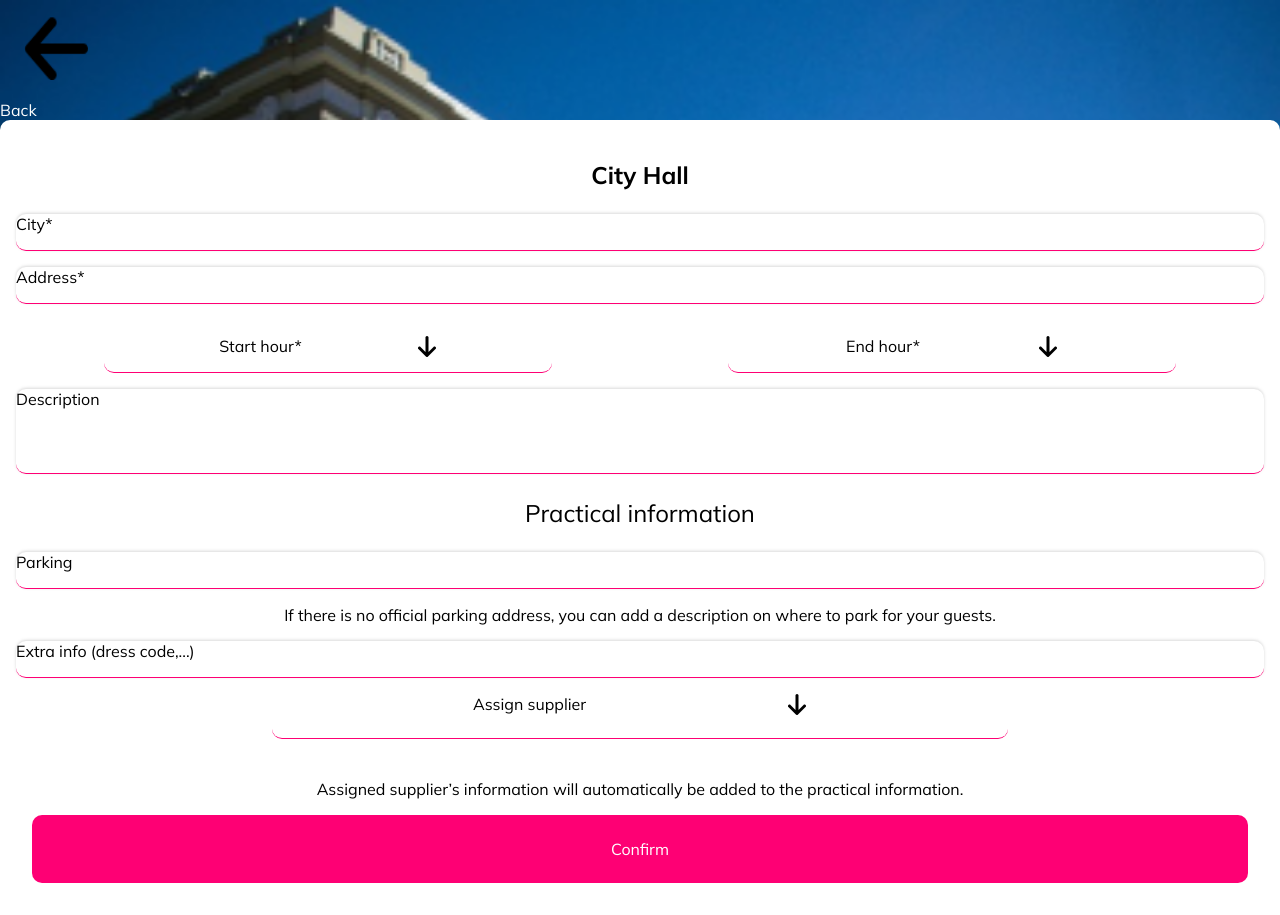
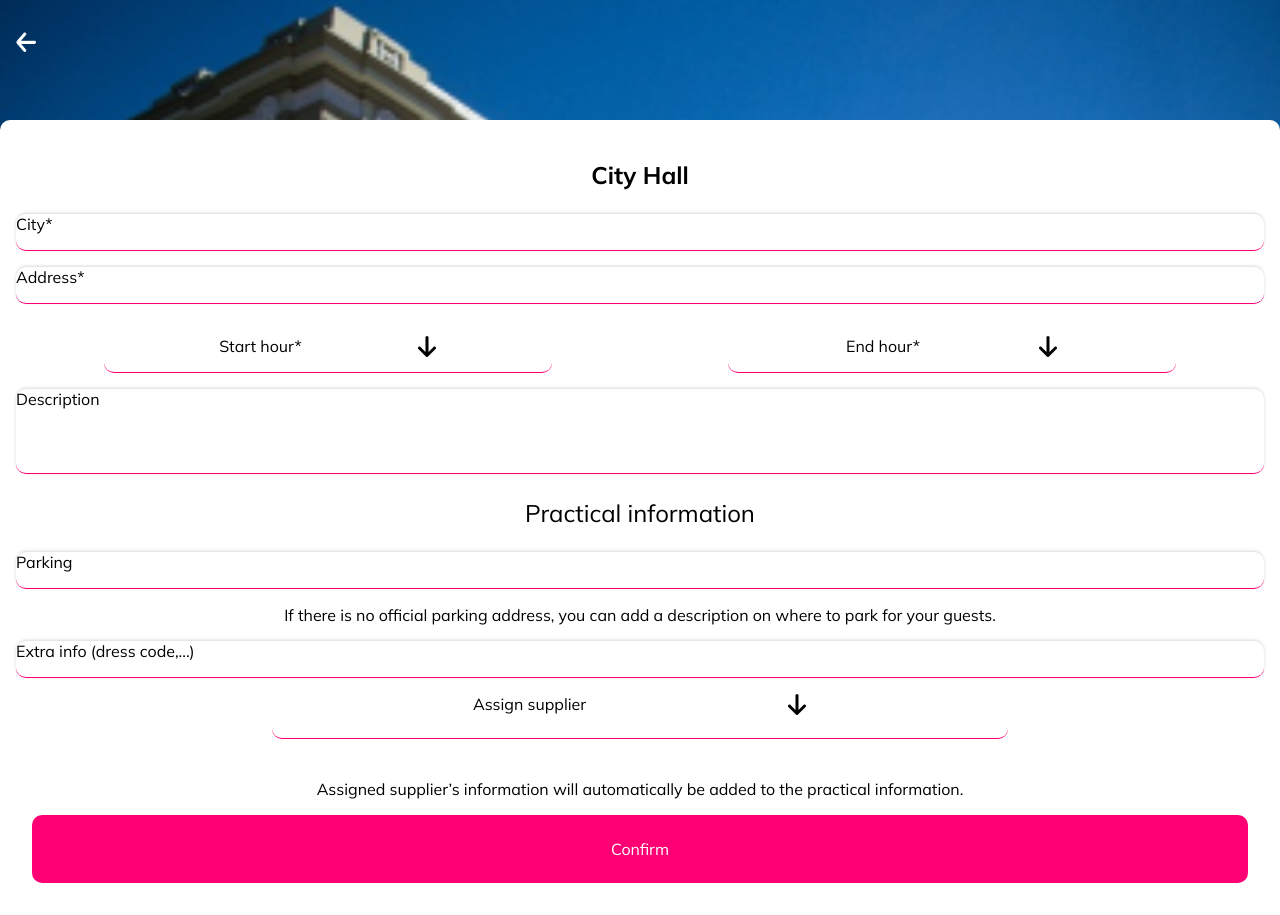
Before and after one commit to VictorZ18/Bouquet-React, a React (Create React App) app in the folder bouquet/: page /Momentcreation in a window 1280 px wide. Built offline with nearby package versions, Linux system fonts and the light colour scheme.

Commit message:
Css fixed, most of the code working, will continue after merge.

```diff
--- a/bouquet/src/index.js
+++ b/bouquet/src/index.js
@@ -20,7 +20,7 @@ import Createdpage from "./views/Createdpage";
 import Reminderpage from "./views/Reminderpage";
 import Addpage from "./views/Addpage";
 import Addprogram from "./views/Addprogram";
-import Momentselection from "./views/Momentseclection";
+import Momentselection from "./views/Momentselection";
 import Momentcreation from "./views/Momentcreation";
 import Momentpage from "./views/Momentpage";
 import Guestlistcreation from "./views/Guestlistcreation";
--- a/bouquet/src/views/Addprogram.js
+++ b/bouquet/src/views/Addprogram.js
@@ -10,14 +10,13 @@ function addprogram() {
       <SideMenu />
       <header className="App-header">
         <div className="wrapper">
-          <p className="tittle"> Your program</p>
+          <h1 className="titlePage titleMargin"> Your program</h1>
 
-          <Link to="/Momentcreation">
+          <Link to="/Momentpage">
             <Programdetails />
           </Link>
-          <Programdetails />
 
-          <Link to="/Momentcreation">
+          <Link to="/Momentselection">
             <img className="add" src={require("../media/Add.png")} alt="" />
           </Link>
         </div>
--- a/bouquet/src/views/Addprogram.scss
+++ b/bouquet/src/views/Addprogram.scss
@@ -5,13 +5,15 @@
     position: relative;
     border-radius: $border-radius;
     box-shadow: $shadow-above;
+    margin-top: $margin;
 }
 
 .eventInfo {
     margin-left: $margin;
+    margin-top: $margin-half;
 }
 
-.eventInfo:first-child{
+h2.eventInfo {
     padding-top: $padding;
 }
 
--- a/bouquet/src/views/Momentcreation.js
+++ b/bouquet/src/views/Momentcreation.js
@@ -5,23 +5,21 @@ import { Link } from "react-router-dom";
 function checklistpage() {
   return (
     <div className="App ">
-      <header className="App-header"></header>
       <div className="leftarrow">
         <Link to="/Program">
           <img
-            className="arrow-left"
-            src={require("../icons/arrow-left.png")}
+            className="back-arrow"
+            src={require("../icons/arrow-white.png")}
             alt="arrow-right"
           />
         </Link>
 
-        <p className="reminders">Back</p>
       </div>
-      <div className="flower">
+      <div className="cover">
         <img
-          className="flowerimg"
+          className="coverimg"
           src={require("../media/cityhall.png")}
-          alt=""
+          alt="event-cover"
         />
       </div>
       <div className="rectangle"></div>
--- a/bouquet/src/views/Momentcreation.scss
+++ b/bouquet/src/views/Momentcreation.scss
@@ -1,14 +1,16 @@
 @import "./App.scss";
-.leftarrow{
+
+.leftarrow {
   position: absolute;
-    color: white;
 }
-.grp{
+
+.grp {
   display: flex;
   justify-content: space-between;
   margin-top: $margin;
 }
-.box{
+
+.box {
   border-bottom: $border-bottom;
   position: relative;
   border-radius: $border-radius;
@@ -18,22 +20,24 @@ margin-top: $margin;
   justify-content: space-evenly;
   width: 35vw;
 }
-.Subtittle{
+
+.Subtittle {
   position: relative;
   color: $black;
   font-size: $size;
   font-size: $title;
   text-align: center;
 }
-.text{
+
+.text {
   position: relative;
-    color:$black;
+  color: $black;
   font-size: $size;
   margin-left: 2vh;
   margin-right: 2vh;
   text-align: center;
+}
 
-  }
-  .Description{
+.Description {
   padding-bottom: 6vh;
 }
--- a/bouquet/src/views/Momentpage.js
+++ b/bouquet/src/views/Momentpage.js
@@ -8,17 +8,15 @@ function checklistpage() {
       <div className="leftarrow">
         <Link to="/Addprogram">
           <img
-            className="arrow-left"
-            src={require("../icons/arrow-left.png")}
+            className="back-arrow"
+            src={require("../icons/arrow-white.png")}
             alt="arrow-right"
           />
         </Link>
-
-        <p className="reminders">Back</p>
       </div>
-      <div className="flower">
+      <div className="cover">
         <img
-          className="flowerimg"
+          className="coverimg"
           src={require("../media/cityhall.png")}
           alt=""
         />
--- a/bouquet/src/views/Momentseclection.js
+++ b/bouquet/src/views/Momentselection.js
@@ -8,21 +8,19 @@ function checklistpage() {
       <div className="leftarrow">
         <Link to="/Program">
           <img
-            className="arrow-left"
+            className="back-arrow"
             src={require("../icons/arrow-left.png")}
             alt="arrow-right"
           />
         </Link>
-        <p className="reminders">Back</p>
       </div>
 
       <div className="wrapper">
-        <p className="tittle"> Choose a moment to add to your program</p>
+        <h1 className="titlePage titleMargin"> Choose a moment to add to your program</h1>
         <div className="programgroup">
-          <Link to="/Addprogram">
+          <Link to="/Momentcreation">
             <p className="event">City hall</p>
             <p className="event">Religious Ceremony</p>
-            <p className="event">City hall</p>
             <p className="event">Reception</p>
           </Link>
         </div>
--- a/bouquet/src/views/Momentselection.scss
+++ b/bouquet/src/views/Momentselection.scss
@@ -3,13 +3,11 @@
 .event{
     border-bottom: $border-bottom;
     position: relative;
-    padding-left: 2vw;
+    padding-left: $padding;
+    padding-bottom: $padding;
+    padding-top: $padding;
     border-radius: $border-radius;
-    margin-right: 5vw;
-    margin-left: 5vw;
-    padding-bottom: 1vh;
+    margin-right: $margin;
+    margin-left: $margin;
     font-size: large;
 }
-.tittle{
-    padding-top: 5vh;
-}
```
Lines whose indentation alone changed are shown as unchanged.
